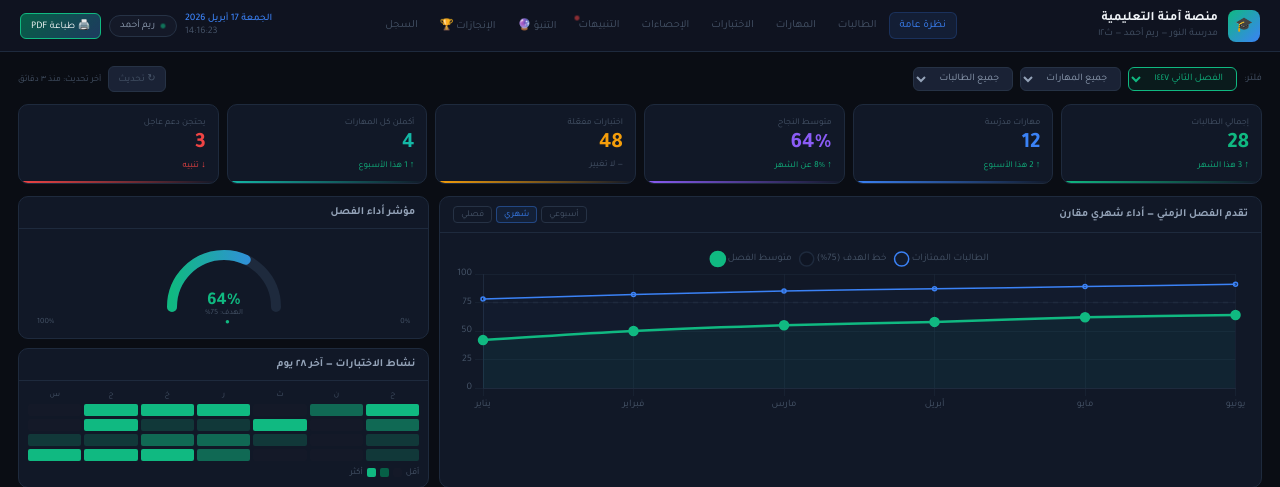
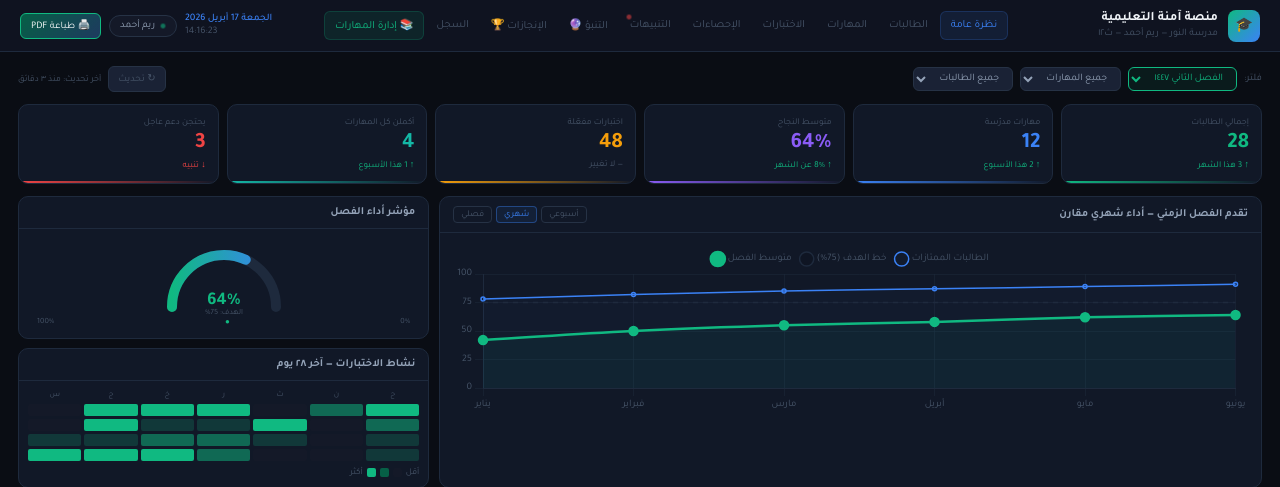
Before and after one commit to amnah1438/amaneducation, a Django app: template templates/teachers/dashboard.html in a window 1280 px wide. Shown: the top 487 px of the page. Run offline with Django 5.2, Linux system fonts and the light colour scheme; the template is opened without the code that fills it, so the values that code supplies are empty; some libraries are stand-ins or nearby versions.

Commit message:
juvdg hgvhafmnv

```diff
--- a/templates/teachers/dashboard.html
+++ b/templates/teachers/dashboard.html
@@ -642,6 +642,7 @@ body {
     <button class="nb" onclick="gp('pr',this)">التنبؤ 🔮</button>
     <button class="nb" onclick="gp('ac',this)">الإنجازات 🏆</button>
     <button class="nb" onclick="gp('lg',this)">السجل</button>
+    <a href="/teachers/skills/" style="background:rgba(16,185,129,0.1);color:var(--green);border:1px solid rgba(16,185,129,0.2);font-family:'Tajawal',sans-serif;font-size:11px;padding:6px 10px;border-radius:6px;text-decoration:none;white-space:nowrap">📚 إدارة المهارات</a>
   </div>
 
   <div class="topright">
```
